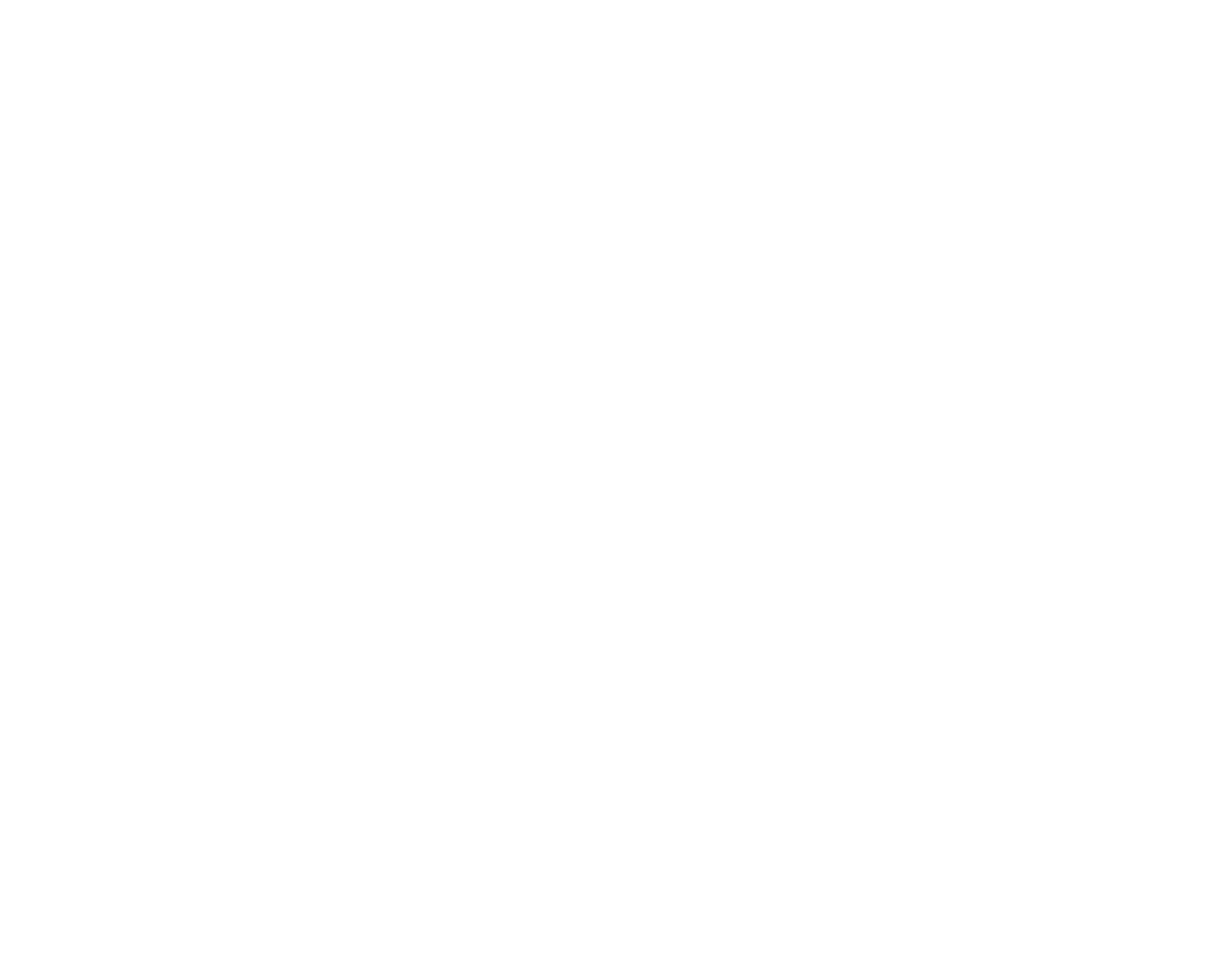
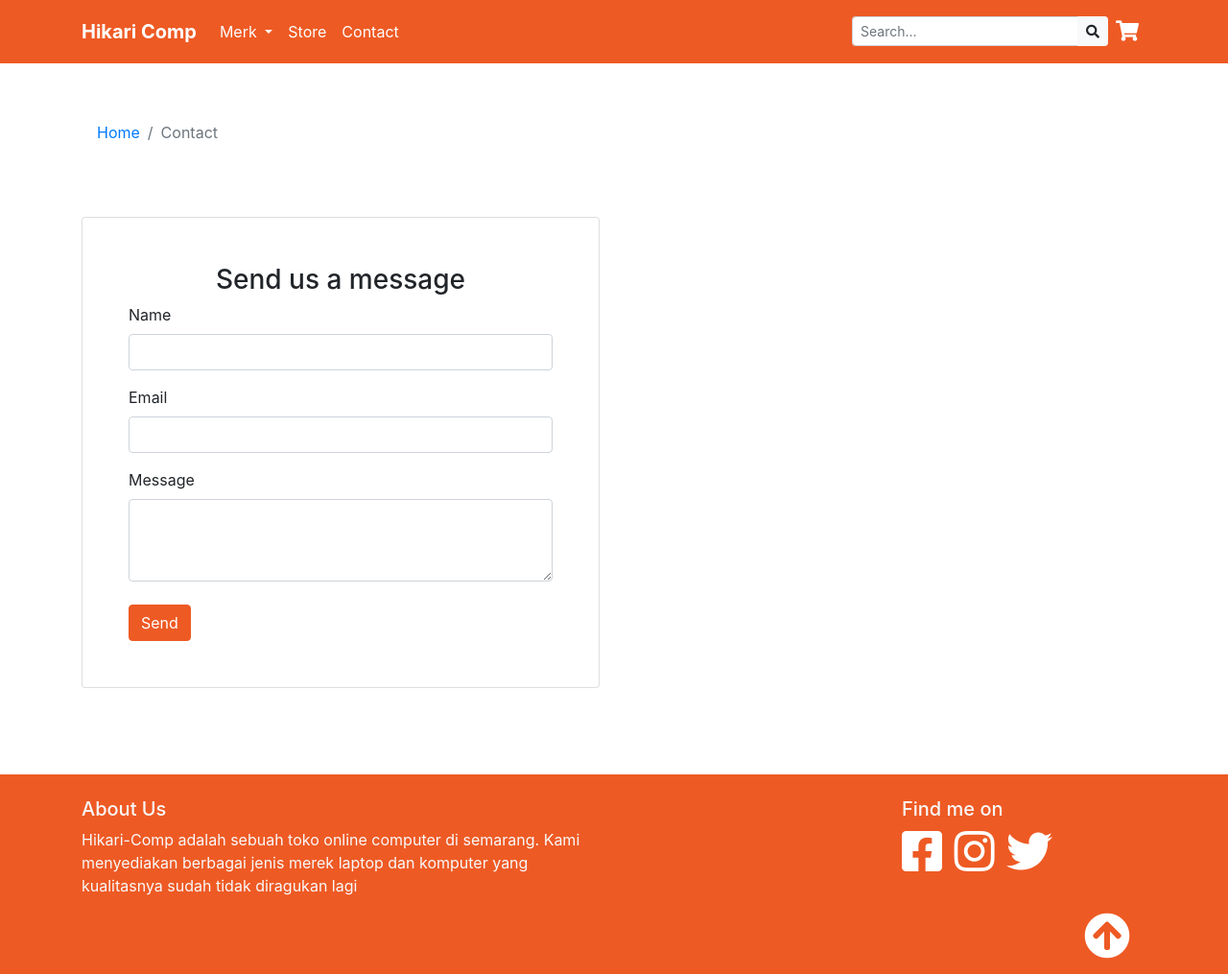
Before and after one commit to wdwiramadhan/hikari-comp, a plain HTML site: page contact.html in a window 1280 px wide. Shown: the whole page at 96% size. Before the commit the page ends 800 px from the top, so only its background shows below. Drawn offline with nearby package versions, Linux system fonts and the light colour scheme.

Commit message:
add contact view

```diff
--- a/contact.html
+++ b/contact.html
@@ -4,11 +4,126 @@
   <meta charset="UTF-8">
   <meta name="viewport" content="width=device-width, initial-scale=1.0">
   <meta http-equiv="X-UA-Compatible" content="ie=edge">
+  <link rel="icon" href="./img/favicon.ico" type="image/x-icon">
   <link rel="stylesheet" href="https://stackpath.bootstrapcdn.com/bootstrap/4.4.1/css/bootstrap.min.css" integrity="sha384-Vkoo8x4CGsO3+Hhxv8T/Q5PaXtkKtu6ug5TOeNV6gBiFeWPGFN9MuhOf23Q9Ifjh" crossorigin="anonymous">
-  <title>Document</title>
+  <link rel="stylesheet" href="https://cdnjs.cloudflare.com/ajax/libs/font-awesome/5.11.2/css/all.css">
+  <link rel="stylesheet" href="css/custom.css">
+  <title>Store</title>
 </head>
 <body>
+    <nav class="navbar navbar-expand-lg bg-custom">
+        <div class="container">
+          <a class="navbar-brand font-weight-bold" href="index.html">Hikari Comp</a>
+          <button class="navbar-toggler" type="button" data-toggle="collapse" data-target="#navbarSupportedContent" aria-controls="navbarSupportedContent" aria-expanded="false" aria-label="Toggle navigation">
+            <span class="navbar-toggler-icon"></span>
+          </button>
 
+          <div class="collapse navbar-collapse" id="navbarSupportedContent">
+            <ul class="navbar-nav mr-auto">
+              <li class="nav-item dropdown">
+                <a class="nav-link dropdown-toggle" href="#" id="navbarDropdown" role="button" data-toggle="dropdown" aria-haspopup="true" aria-expanded="false">
+                  Merk
+                </a>
+                <div class="dropdown-menu" aria-labelledby="navbarDropdown">
+                  <a class="dropdown-item" href="#">Lenovo</a>
+                  <a class="dropdown-item" href="#">Asus</a>
+                  <!-- <div class="dropdown-divider"></div> -->
+                  <a class="dropdown-item" href="#">Mac</a>
+                </div>
+              </li>
+              <li class="nav-item">
+                <a class="nav-link" href="store.html">Store</a>
+              </li>
+              <li class="nav-item">
+                <a class="nav-link" href="contact.html">Contact</a>
+              </li>
+
+            </ul>
+            <form class="form-inline my-2 my-lg-0 mr-2">
+                <div class="input-group input-group-sm">
+                    <input type="text" class="form-control" placeholder="Search...">
+                    <div class="input-group-append">
+                        <button type="button" class="btn btn-light btn-number">
+                            <i class="fa fa-search"></i>
+                        </button>
+                    </div>
+                </div>
+                <a class="ml-2" href="cart.html">
+                    <i class="fa fa-shopping-cart fa-lg"></i>
+                </a>
+            </form>
+          </div>
+        </div>
+      </nav>
+  <div class="container mt-5">
+    <div class="row">
+        <div class="col">
+            <nav aria-label="breadcrumb">
+                <ol class="breadcrumb bg-white">
+                    <li class="breadcrumb-item"><a href="index.html" class="text-link">Home</a></li>
+                    <li class="breadcrumb-item active" aria-current="page">Contact</li>
+                </ol>
+            </nav>
+        </div>
+    </div>
+    <div class="row mt-5">
+      <div class="col-md-6 my-auto">
+        <div class="card p-5">
+          <h3 class="text-center">Send us a message</h3>
+          <form>
+            <div class="form-group">
+              <label for="exampleInputName1">Name</label>
+              <input type="text" class="form-control" id="exampleInputName1" >
+            </div>
+            <div class="form-group">
+              <label for="exampleInputEmail1">Email</label>
+              <input type="email" class="form-control" id="exampleInputEmail1" >
+            </div>
+            <div class="form-group">
+              <label for="exampleFormControlTextarea1">Message</label>
+              <textarea class="form-control" id="exampleFormControlTextarea1" rows="3"></textarea>
+            </div>
+            <div class="mt-4">
+              <button class="btn btn-orange text-white">Send</button>
+            </div>
+          </form>
+        </div>
+      </div>
+    </div>
+  </div>
+  <div class="futer mt-footer">
+    <footer class="text-light bg-custom">
+        <div class="container">
+            <div class="row">
+                <div class="col-md-6 col-sm-12 mt-4">
+                    <h5>About Us</h5>
+                    <p class="mb-0">
+                        Hikari-Comp adalah sebuah toko online computer di semarang. Kami menyediakan berbagai jenis merek laptop dan komputer yang kualitasnya sudah tidak diragukan lagi
+                    </p>
+                </div>
+                <div class="col-md-3 col-sm-12 offset-md-3 mt-4">
+                    <h5>Find me on</h5>
+                    <div class="sosmed">
+                        <span><a href="http://facebook.com/hikaricomp">
+                            <i class="fab fa-facebook-square fa-3x mr-2"></i>
+                        </a></span>
+                        <span> <a href="http://instagram.com/hikaricomp">
+                            <i class="fab fa-instagram fa-3x mr-2"></i>
+                        </a></span>
+                        <span> <a href="http://twitter.com/hikaricomp">
+                            <i class="fab fa-twitter fa-3x"></i>
+                        </a></span>
+                    </div>
+                </div>
+                <div class="offset-md-11 col-md-1 col-sm-12 copyright mt-3">
+                    <p class="float-left">
+                      <a href="#" class="text-white"><i class="fas fa-arrow-circle-up fa-3x"></i></a>
+                    </p>
+                </div>
+            </div>
+        </div>
+    </footer>
+  </div>
   <script src="https://code.jquery.com/jquery-3.4.1.slim.min.js" integrity="sha384-J6qa4849blE2+poT4WnyKhv5vZF5SrPo0iEjwBvKU7imGFAV0wwj1yYfoRSJoZ+n" crossorigin="anonymous"></script>
   <script src="https://cdn.jsdelivr.net/npm/popper.js@1.16.0/dist/umd/popper.min.js" integrity="sha384-Q6E9RHvbIyZFJoft+2mJbHaEWldlvI9IOYy5n3zV9zzTtmI3UksdQRVvoxMfooAo" crossorigin="anonymous"></script>
   <script src="https://stackpath.bootstrapcdn.com/bootstrap/4.4.1/js/bootstrap.min.js" integrity="sha384-wfSDF2E50Y2D1uUdj0O3uMBJnjuUD4Ih7YwaYd1iqfktj0Uod8GCExl3Og8ifwB6" crossorigin="anonymous"></script>
```
